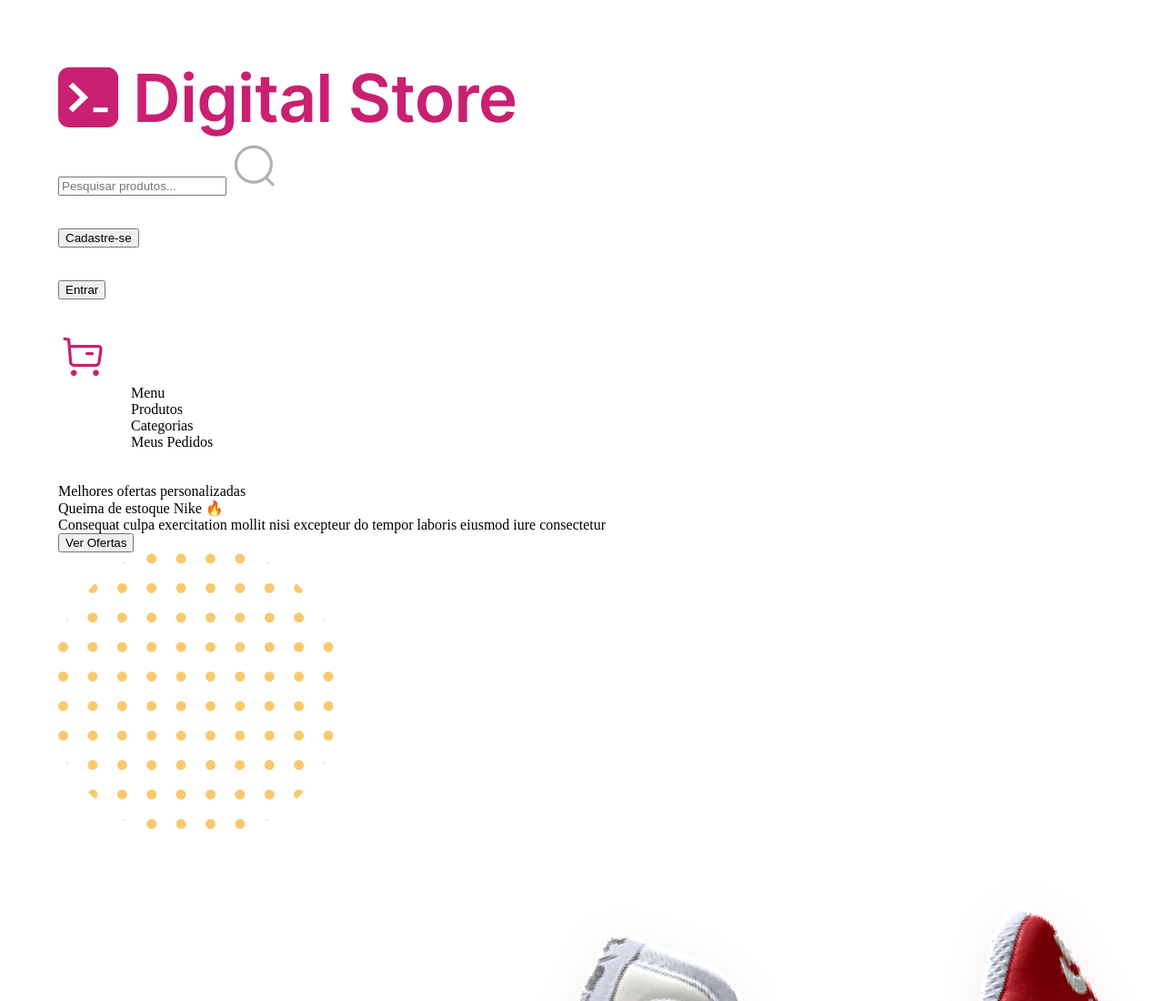
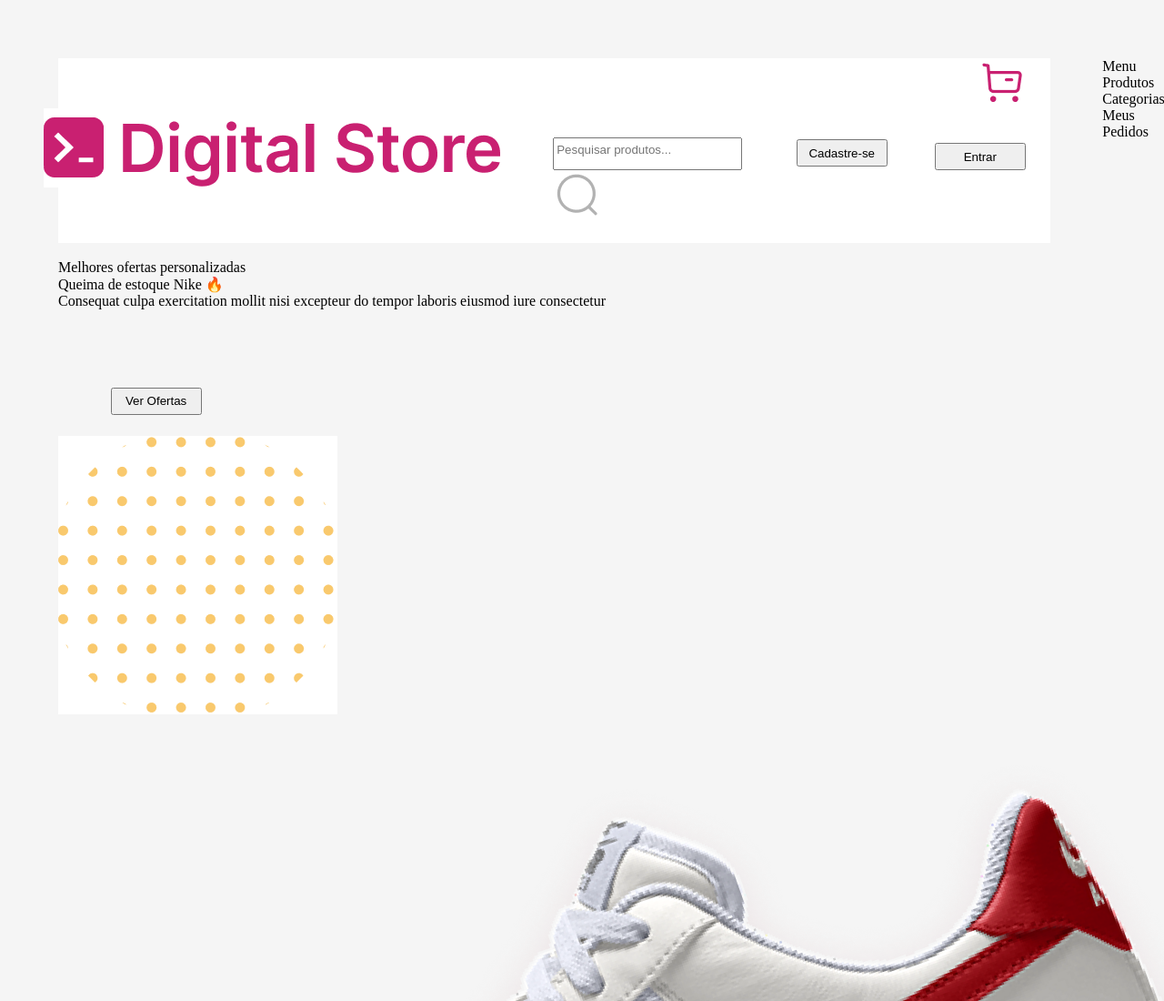
Before and after one commit to ysilvano/DigitalStore, a plain HTML site: page index.html in a window 1280 px wide. Shown: the top 1100 px of the page at 91% size. Drawn offline with Linux system fonts and the light colour scheme.

Commit message:
atualizaçao digital store

```diff
--- a/index.html
+++ b/index.html
@@ -15,7 +15,9 @@
 
         <div class="pesquisa">
             <input type="text" placeholder="Pesquisar produtos...">
-            <img src="./img/lupa.png" alt="lupa">
+            <figure class="lupa">
+                <img src="./img/lupa.png" alt="lupa">
+            </figure>
         </div>
 
         <br>
--- a/style.css
+++ b/style.css
@@ -7,4 +7,61 @@ body{
     margin-left: 5%;
     margin-right: 5%;
     padding: auto;
+    background-color: whitesmoke;
+    display: block;
 }
+
+.cabecalho{
+    background-color: white;
+    justify-content: center;
+    flex-direction: row;
+    display: inline-flex;
+}
+
+.digitalstore{
+    margin-top: 5%;
+    margin-left: 10%;;
+    margin-bottom: 5%;
+}
+
+.pesquisa{
+    margin-top: 8%;
+    margin-left: 5%;
+    margin-bottom: 2%;
+    align-items: center;
+}
+
+input{
+    padding-bottom: 5%;
+    justify-content: center;
+    align-items: center;
+    width: 200px;
+    height: 20px;
+}
+
+button{
+    margin-top: 7.5%;
+    margin-left: 5%;
+    margin-bottom: 2%;
+    width: 100px;
+    height: 30px;
+    justify-content: center;
+    align-items: center;
+}
+
+.cadastro{
+    margin-top: 7.5%;
+    margin-left: 5%;
+    margin-bottom: 2%;
+    align-items: center;
+}
+
+.entrar{
+    margin-top: 8.2%;
+    margin-left: 5%;
+    margin-bottom: 8%;
+    align-items: center;
+    justify-content: center;
+    width: 50px;
+    height: 20px;
+}
```
